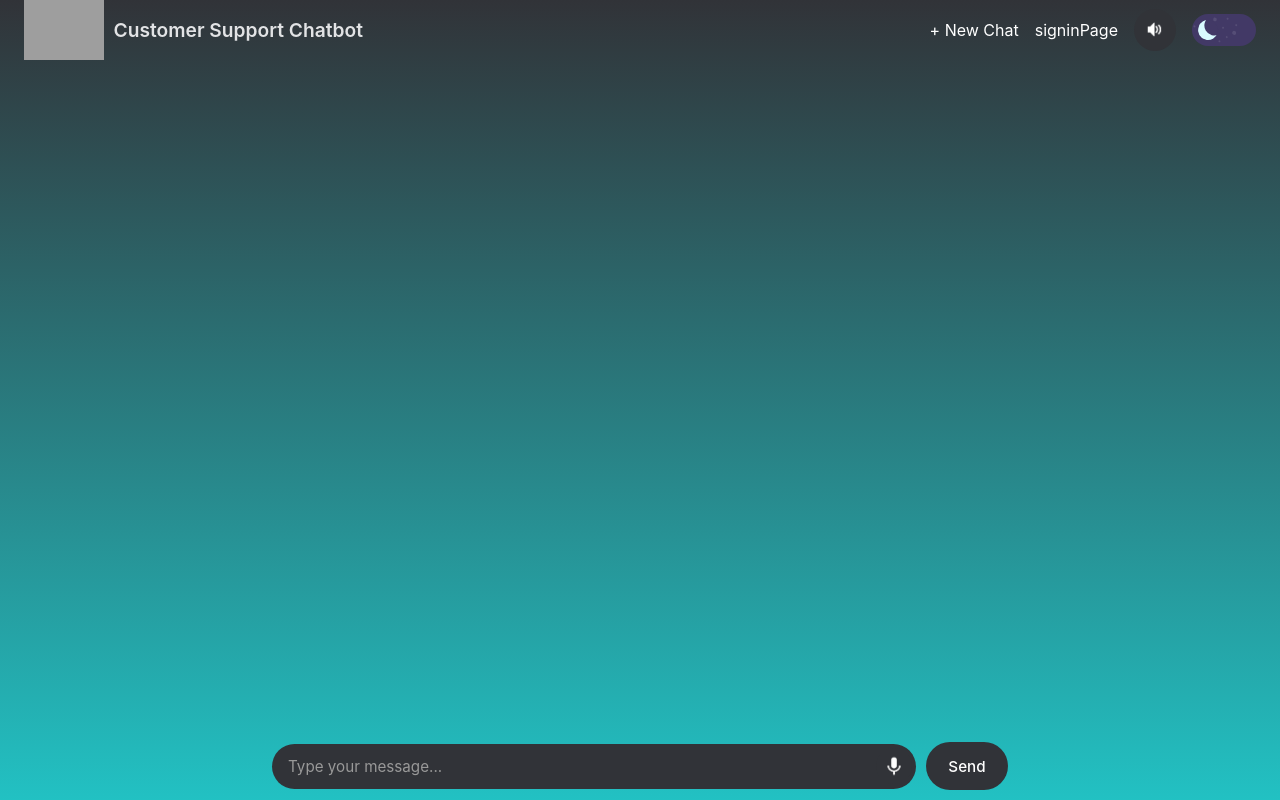
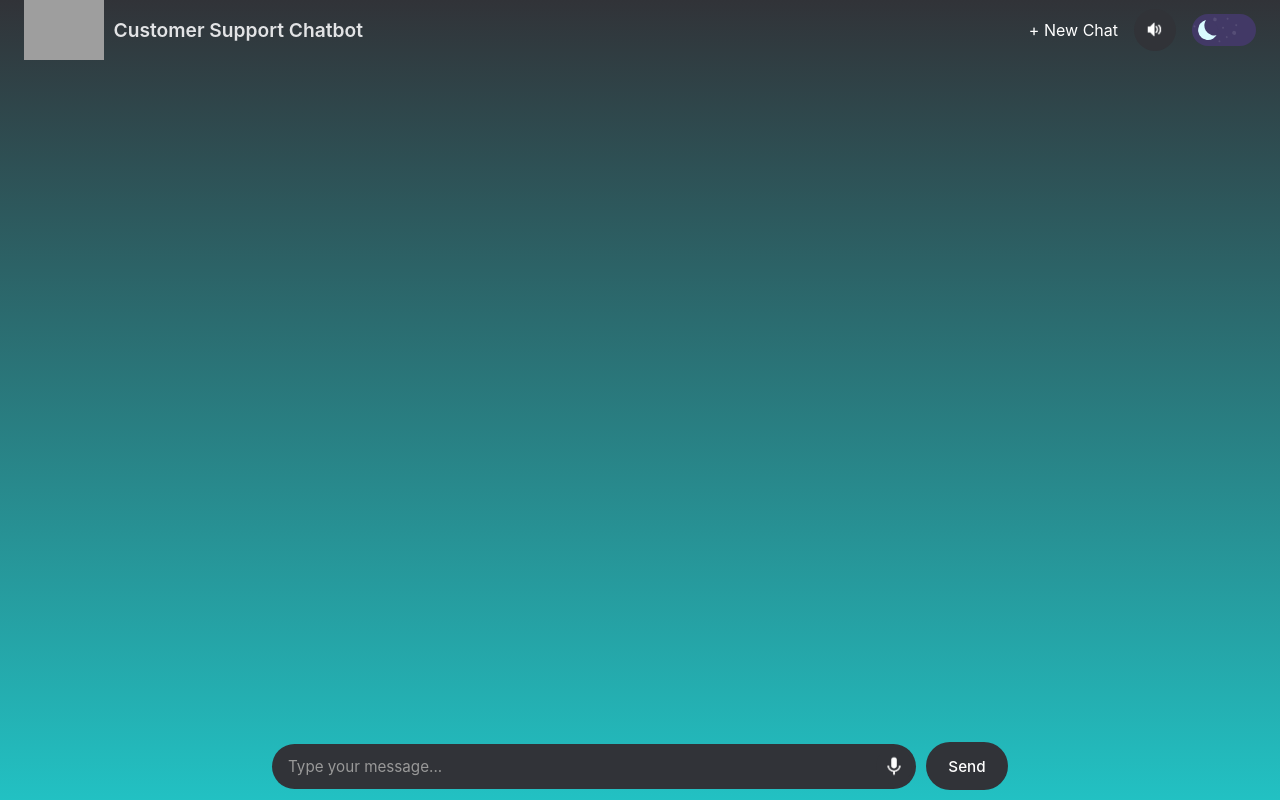
Before and after one commit to PrinsAmbaliya/GeminiSupportChat-Django, a Django app: page /chat/ in a window 1280 px wide. Run offline with Django 5.2, Linux system fonts and the light colour scheme; the visitor is signed in with stand-in values (Sample User, id 1); parts of the project's set-up code (start-up, migrations or seed data) failed here and were passed over; grey boxes are pictures that could not be loaded.

Commit message:
Final Update

```diff
--- a/Chatbot/templates/chatbot.html
+++ b/Chatbot/templates/chatbot.html
@@ -24,9 +24,9 @@
 
       <div style="display: flex; align-items: center; gap: 1rem">
         <a href="/chat/" class="new-chat-btn" id="new_chat"> + New Chat </a>
-        <a href="/signinPage/" class="new-chat-btn" id="new_chat">
+        {% comment %} <a href="/signinPage/" class="new-chat-btn" id="new_chat">
           signinPage
-        </a>
+        </a> {% endcomment %}
 
         <button id="ttsToggle" class="voice-button" title="Toggle bot voice">
           <img src="{% static 'images/speaker.png' %}" class="speaker-icon" />
```
